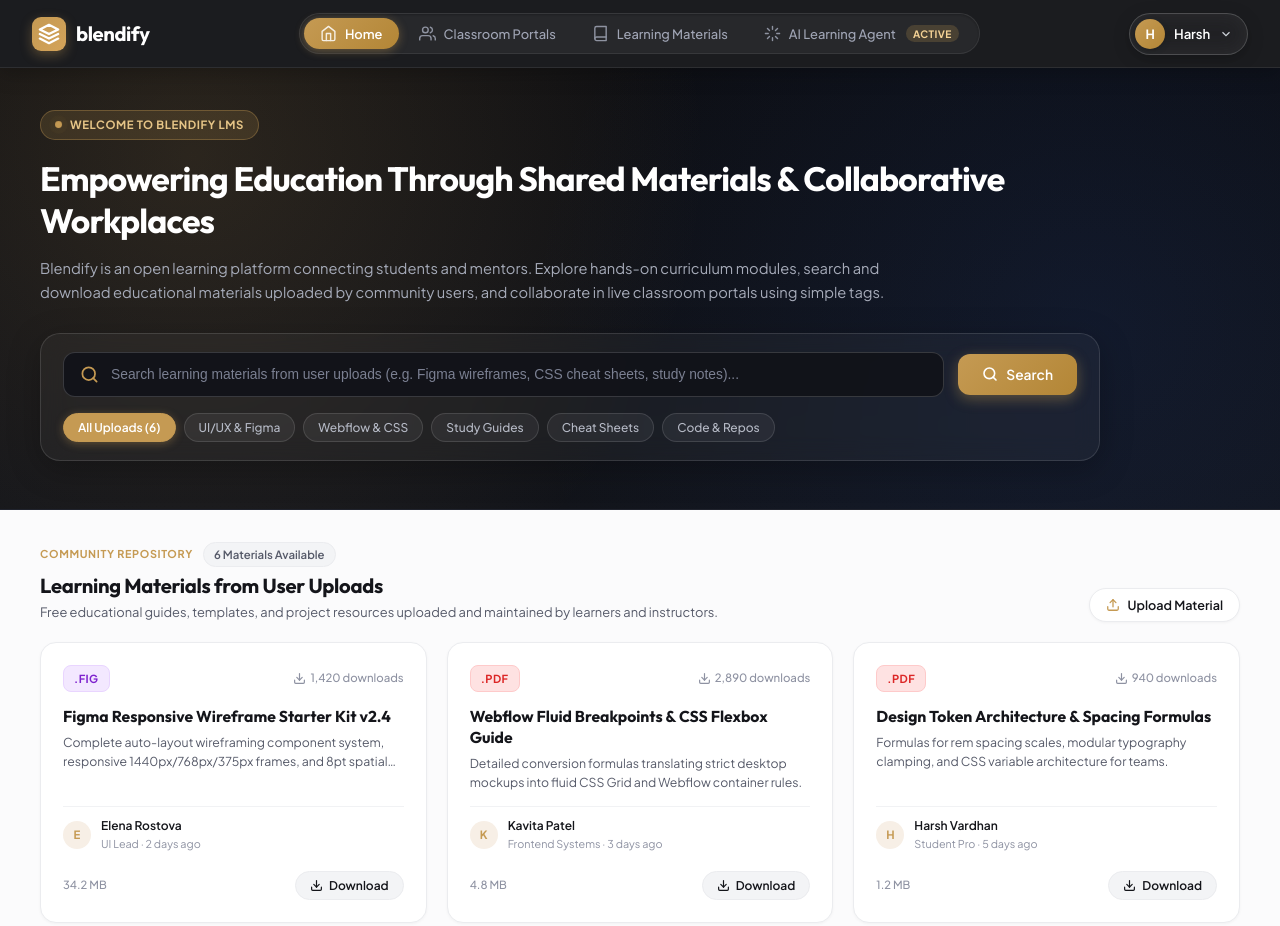
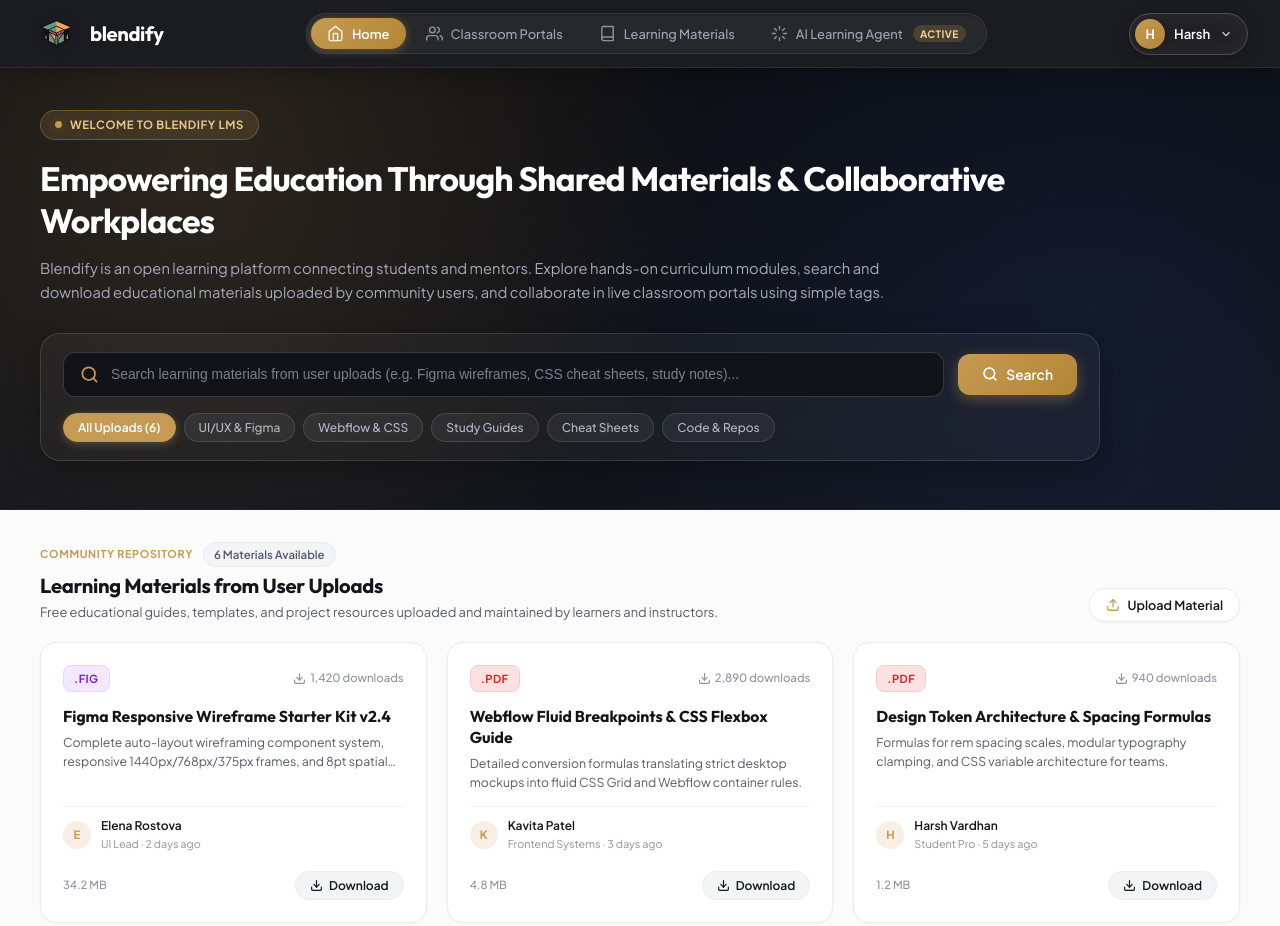
Before and after one commit to EirelJhon/blendify-LMS, a website built with Vite: page index.html in a window 1280 px wide. Shown: the top 926 px of the page. Built offline with nearby package versions, Linux system fonts and the light colour scheme.

Commit message:
feat: replace website logo with new geometric graduation cap logo across all HTML files and add favicon

```diff
--- a/index.html
+++ b/index.html
@@ -12,6 +12,7 @@
   <link
     href="https://fonts.googleapis.com/css2?family=Outfit:wght@400;500;600;700&family=Plus+Jakarta+Sans:wght@400;500;600;700&display=swap"
     rel="stylesheet">
+  <link rel="icon" type="image/png" href="/blendify-logo.png" />
   <link rel="stylesheet" href="/src/style.css" />
 </head>
 
@@ -31,14 +32,7 @@
         </button>
 
         <a href="#" class="brand-logo" id="brandLogo">
-          <div class="brand-symbol">
-            <svg width="22" height="22" viewBox="0 0 24 24" fill="none" stroke="currentColor" stroke-width="2.5"
-              stroke-linecap="round" stroke-linejoin="round">
-              <polygon points="12 2 2 7 12 12 22 7 12 2"></polygon>
-              <polyline points="2 17 12 22 22 17"></polyline>
-              <polyline points="2 12 12 17 22 12"></polyline>
-            </svg>
-          </div>
+          <img src="/blendify-logo.png" alt="Blendify Logo" class="brand-logo-img" />
           <span class="brand-name">blendify</span>
         </a>
       </div>
@@ -170,14 +164,7 @@
     <aside class="sidebar mobile-drawer" id="sidebar">
       <div class="sidebar-header">
         <a href="#" class="brand-logo" id="drawerBrandLogo">
-          <div class="brand-symbol">
-            <svg width="22" height="22" viewBox="0 0 24 24" fill="none" stroke="currentColor" stroke-width="2.5"
-              stroke-linecap="round" stroke-linejoin="round">
-              <polygon points="12 2 2 7 12 12 22 7 12 2"></polygon>
-              <polyline points="2 17 12 22 22 17"></polyline>
-              <polyline points="2 12 12 17 22 12"></polyline>
-            </svg>
-          </div>
+          <img src="/blendify-logo.png" alt="Blendify Logo" class="brand-logo-img" />
           <span class="brand-name">blendify</span>
         </a>
         <button class="mobile-drawer-close-btn" id="mobileDrawerClose" aria-label="Close menu">
--- a/src/create-course.css
+++ b/src/create-course.css
@@ -110,6 +110,27 @@ ul { list-style: none; }
   align-items: center;
   gap: 10px;
   text-decoration: none;
+}
+
+.brand-logo-img {
+  height: 38px;
+  width: auto;
+  max-width: 48px;
+  object-fit: contain;
+  display: block;
+  filter: drop-shadow(0 2px 6px rgba(0, 0, 0, 0.15));
+  transition: transform 0.2s cubic-bezier(0.4, 0, 0.2, 1);
+}
+
+.brand-logo:hover .brand-logo-img {
+  transform: scale(1.06);
+}
+
+.sheet-logo-img {
+  height: 42px;
+  width: auto;
+  max-width: 52px;
+  object-fit: contain;
 }
 
 .brand-symbol {
--- a/src/login.css
+++ b/src/login.css
@@ -91,6 +91,20 @@ button {
   gap: 12px;
   text-decoration: none;
   color: var(--text-main);
+}
+
+.brand-logo-img {
+  height: 38px;
+  width: auto;
+  max-width: 48px;
+  object-fit: contain;
+  display: block;
+  filter: drop-shadow(0 2px 6px rgba(0, 0, 0, 0.1));
+  transition: transform 0.2s cubic-bezier(0.4, 0, 0.2, 1);
+}
+
+.brand-logo:hover .brand-logo-img {
+  transform: scale(1.06);
 }
 
 .brand-symbol {
--- a/src/style.css
+++ b/src/style.css
@@ -150,6 +150,20 @@ ul {
 
 .brand-logo:hover {
   opacity: 0.9;
+}
+
+.brand-logo-img {
+  height: 38px;
+  width: auto;
+  max-width: 48px;
+  object-fit: contain;
+  display: block;
+  filter: drop-shadow(0 2px 6px rgba(0, 0, 0, 0.25));
+  transition: transform 0.2s cubic-bezier(0.4, 0, 0.2, 1);
+}
+
+.brand-logo:hover .brand-logo-img {
+  transform: scale(1.06);
 }
 
 .brand-symbol {
```
Also changed, not shown: 404.html (+1 -0 lines), create-course.html (+3 -10 lines), login.html (+2 -8 lines), public/blendify-logo.png (added).
